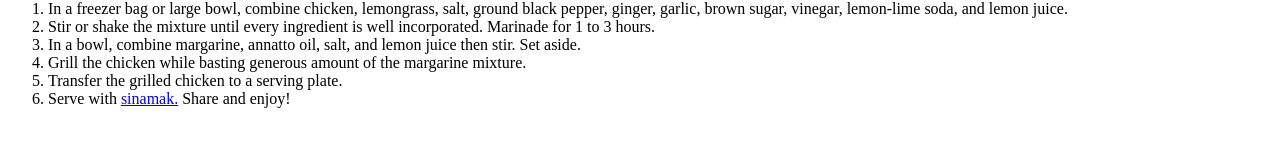
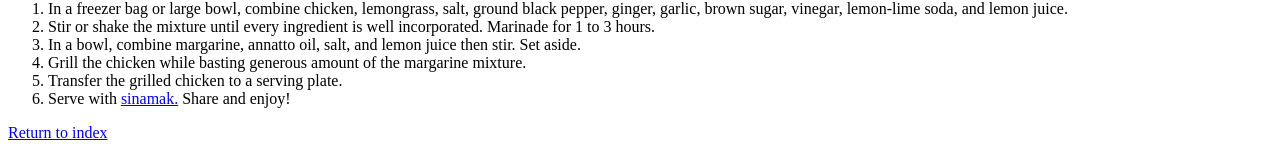
Before and after one commit to TehK42/odin-recipes, a plain HTML site: page recipes/inasal.html in a window 1280 px wide. Shown: the part 1076-1231 px from the top of the page. Before the commit the page ends 1200 px from the top, so only its background shows below. Drawn offline with Linux system fonts and the light colour scheme.

Commit message:
Add link to index page at bottom of recipes pages

```diff
--- a/recipes/inasal.html
+++ b/recipes/inasal.html
@@ -41,5 +41,6 @@
         <li>Transfer the grilled chicken to a serving plate.</li>
         <li>Serve with <a href="./recipes/sinamak.html">sinamak.</a> Share and enjoy!</li>
     </ol>
+    <p><a href="/index.html">Return to index</a></p>
 </body>
 </html>
```
Also changed, not shown: recipes/lumpia.html (+1 -0 lines), recipes/sinamak.html (+1 -0 lines).
